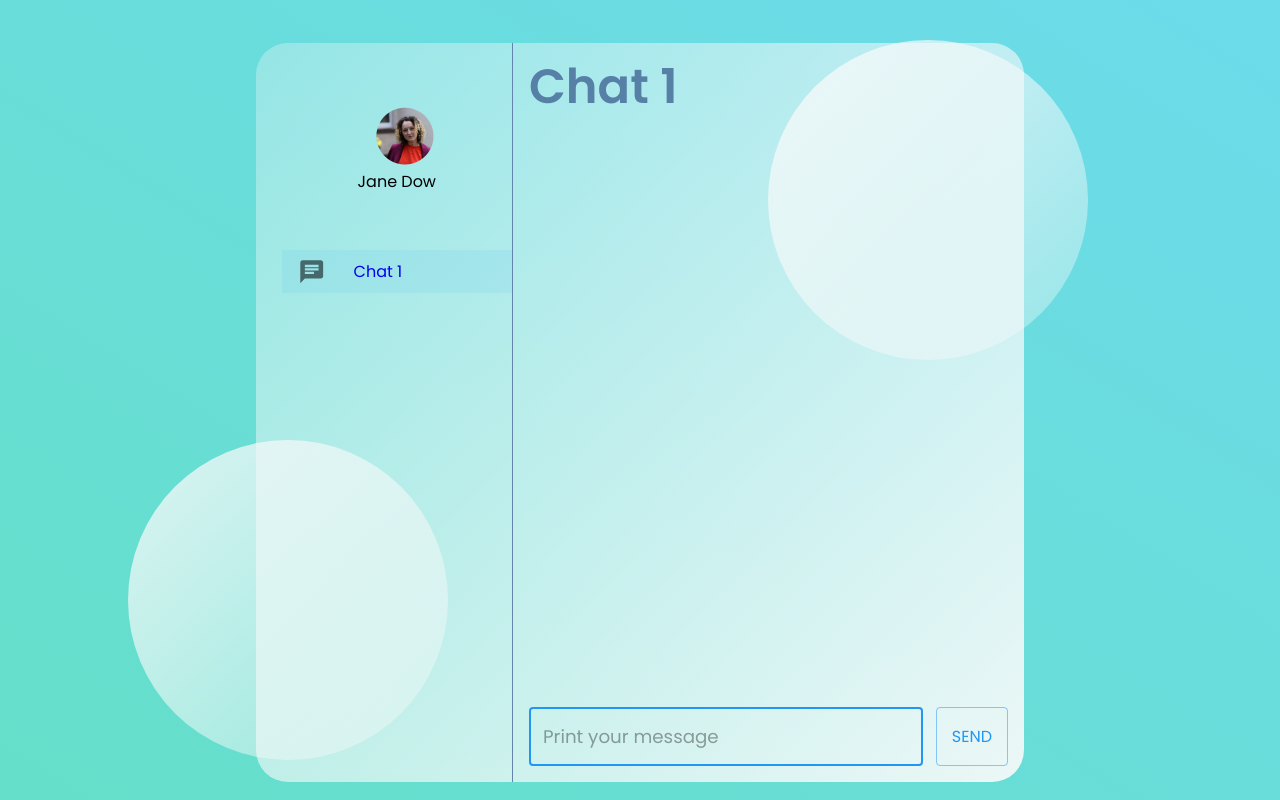
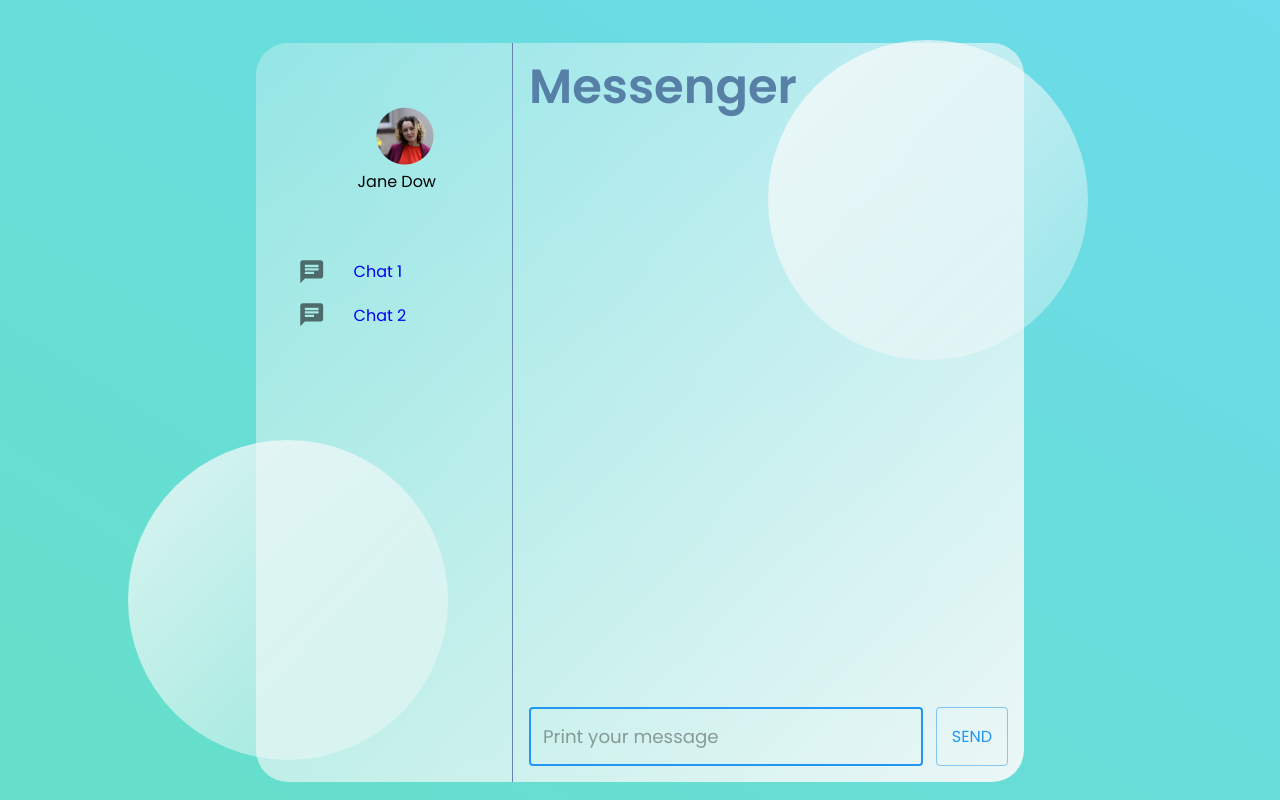
Before and after one commit to abaibik/react-learning, a React (Create React App) app in the folder first/: page /chats/4accb4a4-3052-4eba-9e25-3a04d202cc3c in a window 1280 px wide. Built offline with nearby package versions, Linux system fonts and the light colour scheme.

Commit message:
router switchs chats

```diff
--- a/first/src/App.js
+++ b/first/src/App.js
@@ -5,7 +5,7 @@ import { v4 as uuidv4 } from "uuid";
 import { ThemeProvider } from "@mui/material/styles";
 import theme from "./Theme";
 import ChatIcon from "@mui/icons-material/Chat";
-import { BrowserRouter as Router, Routes, Route } from "react-router-dom";
+import { Routes, Route, useParams } from "react-router-dom";
 import Glass from "./components/Glass";
 import Profile from "./components/Profile";
 import Chats from "./components/Chats";
@@ -16,7 +16,21 @@ function App() {
   // eslint-disable-next-line
   const [chatList, setChatList] = useState([
     { id: uuidv4(), name: "Chat 1", icon: ChatIcon },
+    { id: uuidv4(), name: "Chat 2", icon: ChatIcon },
   ]);
+
+  const [currentChatId, setCurrentChatId] = useState();
+
+  const findChat = useCallback(() => {
+    return chatList.find((c) => {
+      return c.id === currentChatId;
+    });
+  }, [currentChatId, chatList]);
+  const [currentChat, setCurrentChat] = useState(findChat());
+
+  useEffect(() => {
+    setCurrentChat(findChat());
+  }, [findChat]);
 
   const sendMessage = useCallback(
     (message) => {
@@ -44,18 +58,20 @@ function App() {
   }, [messageList, sendMessage]);
 
   return (
-    <Router>
     <ThemeProvider theme={theme}>
       <Glass>
         <Routes>
+          <Route path="/" element={<Home />} />
           <Route index path="/profile" element={<Profile />} />
           <Route
-              path="/chats/"
+            path="/chats"
             element={
               <Chats
                 messageList={messageList}
                 chatList={chatList}
                 sendMessage={sendMessage}
+                currentChat={currentChat}
+                setCurrentChatId={setCurrentChatId}
               />
             }
           >
@@ -66,15 +82,15 @@ function App() {
                   messageList={messageList}
                   chatList={chatList}
                   sendMessage={sendMessage}
+                  currentChat={currentChat}
+                  setCurrentChatId={setCurrentChatId}
                 />
               }
             />
           </Route>
-            <Route path="/" element={<Home />} />
         </Routes>
       </Glass>
     </ThemeProvider>
-    </Router>
   );
 }
 
--- a/first/src/components/ChatList.jsx
+++ b/first/src/components/ChatList.jsx
@@ -4,11 +4,11 @@ import ChatIcon from "@mui/icons-material/Chat";
 import { Box } from "@mui/system";
 import Avatar from "@mui/material/Avatar";
 import Typography from "@mui/material/Typography";
-import { useParams, Link } from "react-router-dom";
+import { Link, useParams } from "react-router-dom";
 import { ListItemButton } from "@mui/material";
 
-const ChatList = ({ chatList }) => {
-  const { chatId } = useParams();
+const ChatList = ({ chatList, currentChat }) => {
+  const currentChatId = currentChat ? currentChat.id : undefined;
   return (
     <Box sx={{ display: "flex", flexDirection: "column", marginLeft: "2vw" }}>
       <Box
@@ -35,7 +35,7 @@ const ChatList = ({ chatList }) => {
                 style={{ textDecoration: "none" }}
               >
                 <ListItemButton
-                  selected={chat.id === chatId}
+                  selected={chat.id === currentChatId}
                   sx={{
                     display: "flex",
                     margin: "2rem, 0rem",
--- a/first/src/components/Chats.jsx
+++ b/first/src/components/Chats.jsx
@@ -1,14 +1,27 @@
 import { Grid } from "@mui/material";
 import { Box } from "@mui/system";
+import { useEffect } from "react";
+import { useParams } from "react-router";
 import ChatList from "./ChatList";
 import Form from "./Form";
 import MessageList from "./MessageList";
 
-export default function Chats({ chatList, messageList, sendMessage }) {
+export default function Chats({
+  chatList,
+  messageList,
+  sendMessage,
+  currentChat,
+  setCurrentChatId,
+}) {
+  const { chatId } = useParams();
+  useEffect(() => {
+    setCurrentChatId(chatId);
+  }, [chatId, setCurrentChatId]);
+
   return (
     <Grid container>
       <Grid item xs={4}>
-        <ChatList chatList={chatList} />
+        <ChatList chatList={chatList} currentChat={currentChat} />
       </Grid>
 
       <Grid item xs={8} sx={{ borderLeft: 1, borderColor: "#6484ad" }}>
@@ -19,7 +32,7 @@ export default function Chats({ chatList, messageList, sendMessage }) {
             height: "100%",
           }}
         >
-          <MessageList messageList={messageList} chatList={chatList} />
+          <MessageList messageList={messageList} currentChat={currentChat} />
 
           <Form onSend={sendMessage} />
         </Box>
--- a/first/src/components/MessageList.jsx
+++ b/first/src/components/MessageList.jsx
@@ -3,20 +3,15 @@ import List from "@mui/material/List";
 import ListItem from "@mui/material/ListItem";
 import { Box } from "@mui/system";
 import Typography from "@mui/material/Typography";
-import { useParams } from "react-router-dom";
 import { useCallback } from "react";
 
-const MessageList = ({ messageList, chatList }) => {
-  const { chatId } = useParams();
+const MessageList = ({ messageList, currentChat }) => {
   const getHeading = useCallback(() => {
-    const chat = chatList.find((c) => {
-      return c.id === chatId;
-    });
-    if (chat) {
-      return chat.name;
+    if (currentChat) {
+      return currentChat.name;
     }
     return "Messenger";
-  }, [chatId, chatList]);
+  }, [currentChat]);
   return (
     <Box sx={{ flexGrow: 1 }}>
       <Typography
--- a/first/src/index.js
+++ b/first/src/index.js
@@ -1,14 +1,17 @@
-import React from 'react';
-import ReactDOM from 'react-dom';
-import './index.css';
-import App from './App';
-import reportWebVitals from './reportWebVitals';
+import React from "react";
+import ReactDOM from "react-dom";
+import "./index.css";
+import App from "./App";
+import reportWebVitals from "./reportWebVitals";
+import { BrowserRouter as Router } from "react-router-dom";
 
 ReactDOM.render(
   <React.StrictMode>
-    <App />
+    <Router>
+      <App />
+    </Router>
   </React.StrictMode>,
-  document.getElementById('root')
+  document.getElementById("root")
 );
 
 // If you want to start measuring performance in your app, pass a function
```
Lines whose indentation alone changed are shown as unchanged.
